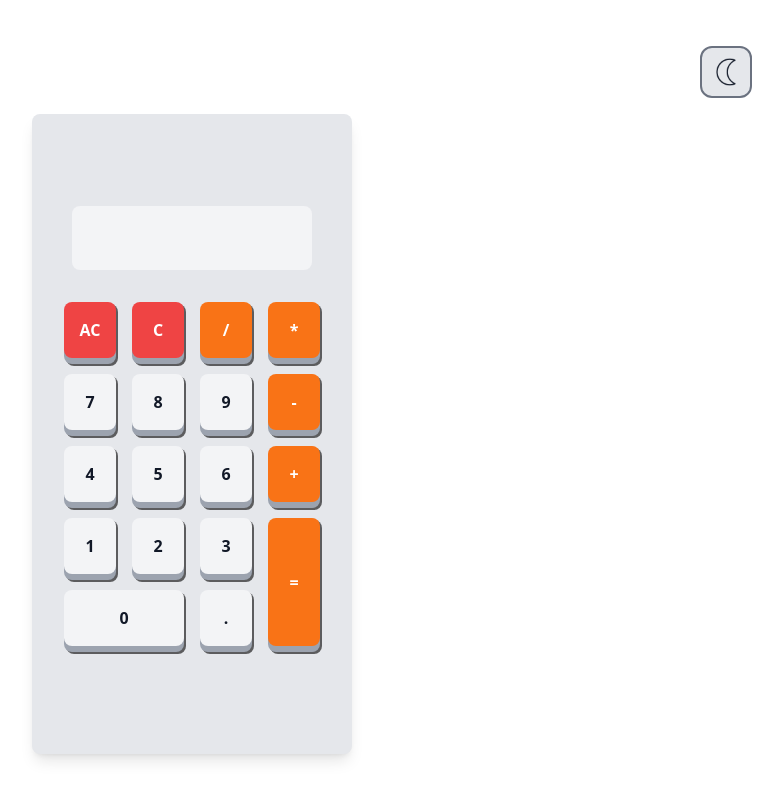
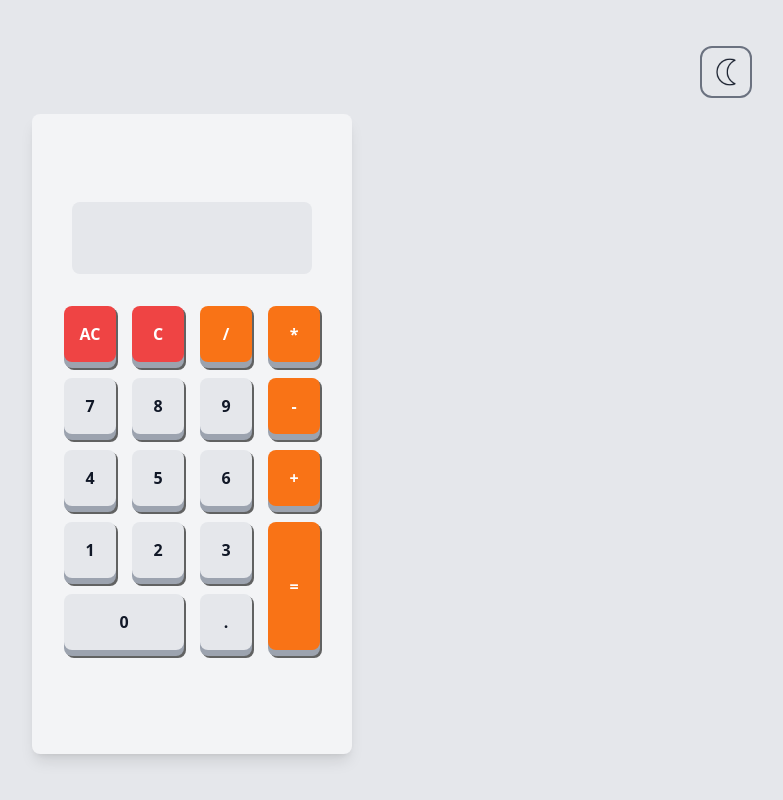
Before and after one commit to BerangereBr/Calculatrice, a React (Vite) app: page / in a window 1280 px wide. Shown: the whole page, without its empty margins (448-1231 px from the left). Built offline with nearby package versions, Linux system fonts and the light colour scheme.

Commit message:
amélioration du css

```diff
--- a/src/App.jsx
+++ b/src/App.jsx
@@ -27,11 +27,11 @@ function App() {
   useKeyboard(handleKeyPress);
 
   return (
-    <main className='flex flex-col justify-center items-center dark:bg-gray-800 w-full h-full gap-4'>
+    <main className='flex flex-col justify-center items-center bg-gray-200 dark:bg-gray-900 w-full h-full gap-4'>
       <div className='flex justify-center md:justify-end w-[100%]'>
         <button onClick={toggle} className='border-2 border-gray-500 dark:border-gray-100 p-2 rounded-xl bg-gray-200 dark:bg-gray-600 md:mr-20 '><img src={dark ? sun : moon} alt={dark ? "sun" : "moon"} className='w-8 h-8' /></button>
       </div>
-      <div className="bg-gray-200 h-[80%] w-80 flex flex-col items-center justify-center gap-4 rounded-lg shadow-lg p-4 dark:bg-gray-600">
+      <div className="bg-gray-100 h-[80%] w-80 flex flex-col items-center justify-center gap-4 rounded-lg shadow-lg p-4 dark:bg-gray-800">
         <Display value={display} />
         <Keypad appendToDisplay={appendDisplay}
           onClear={clearDisplay}
--- a/src/components/Display.jsx
+++ b/src/components/Display.jsx
@@ -1,7 +1,7 @@
 function Display({ value }) {
     return (
         <>
-            <input type="text" id="display" disabled value={value} className="bg-gray-100 dark:bg-gray-300 w-60 p-4 rounded-lg text-right text-2xl"></input>
+            <input type="text" id="display" disabled value={value} className="bg-gray-200 dark:bg-gray-900 w-60 p-4 rounded-lg text-right text-4xl text-gray-900 dark:text-gray-100"></input>
         </>
     )
 }
--- a/src/components/Keypad.jsx
+++ b/src/components/Keypad.jsx
@@ -8,16 +8,31 @@ function Keypad({ appendToDisplay, onClear, onEqual, deleteDisplay }) {
         else if (button === "C") { deleteDisplay() }
         else { appendToDisplay(button) }
     }
+
     const getButtonClasses = (button) => {
-        let classes = "bg-gray-100 dark:bg-gray-300 text-gray-900 p-4 font-bold rounded-lg cursor-pointer shadow-[0_6px_0_#9ca3af] drop-shadow-[2px_2px_0_rgba(0,0,0,0.6)] hover:bg-gray-300 dark:hover:bg-gray-500 active:translate-y-1 active:shadow-[0_2px_0_#9ca3af] focus:outline-none focus:ring-2 focus:ring-gray-400 transition-all flex items-center justify-center";
-
+        let classes =
+            "p-4 font-bold rounded-lg cursor-pointer shadow-[0_6px_0_#9ca3af] drop-shadow-[2px_2px_0_rgba(0,0,0,0.6)] active:translate-y-1 active:shadow-[0_2px_0_#9ca3af] focus:outline-none focus:ring-2 focus:ring-gray-400 transition-all flex items-center justify-center ";
+        if (!isNaN(button) || button === ".") {
+            classes +=
+                "bg-gray-200 dark:bg-gray-500 text-gray-900 dark:text-gray-200 hover:bg-gray-300 dark:hover:bg-gray-600";
+        }
+        if (["/", "*", "-", "+"].includes(button)) {
+            classes +=
+                "bg-orange-500 dark:bg-orange-600 text-white hover:bg-orange-600 dark:hover:bg-orange-700";
+        }
+        if (button === "=") {
+            classes +=
+                "row-span-2 bg-orange-500 dark:bg-orange-600 text-white hover:bg-orange-600 dark:hover:bg-orange-700";
+        }
+        if (["AC", "C"].includes(button)) {
+            classes +=
+                "bg-red-500 dark:bg-red-600 text-white hover:bg-red-600 dark:hover:bg-red-700";
+        }
         if (button === "0") classes += " col-span-2";
-        if (button === "=") classes += " row-span-2 bg-orange-500 text-white hover:bg-orange-700 dark:hover:bg-orange-700 dark:bg-orange-500";
-        if (["/", "*", "-", "+"].includes(button)) classes += " bg-orange-500 text-white hover:bg-orange-700 dark:hover:bg-orange-700 dark:bg-orange-500";
-        if (["AC", "C"].includes(button)) classes += " bg-red-500 text-white hover:bg-red-700 dark:bg-red-500 dark:hover:bg-red-700";
 
         return classes;
-    }
+    };
+
     return (
         <div className="grid grid-cols-4 gap-4 p-4">
             {buttons.map((button) => (
```
